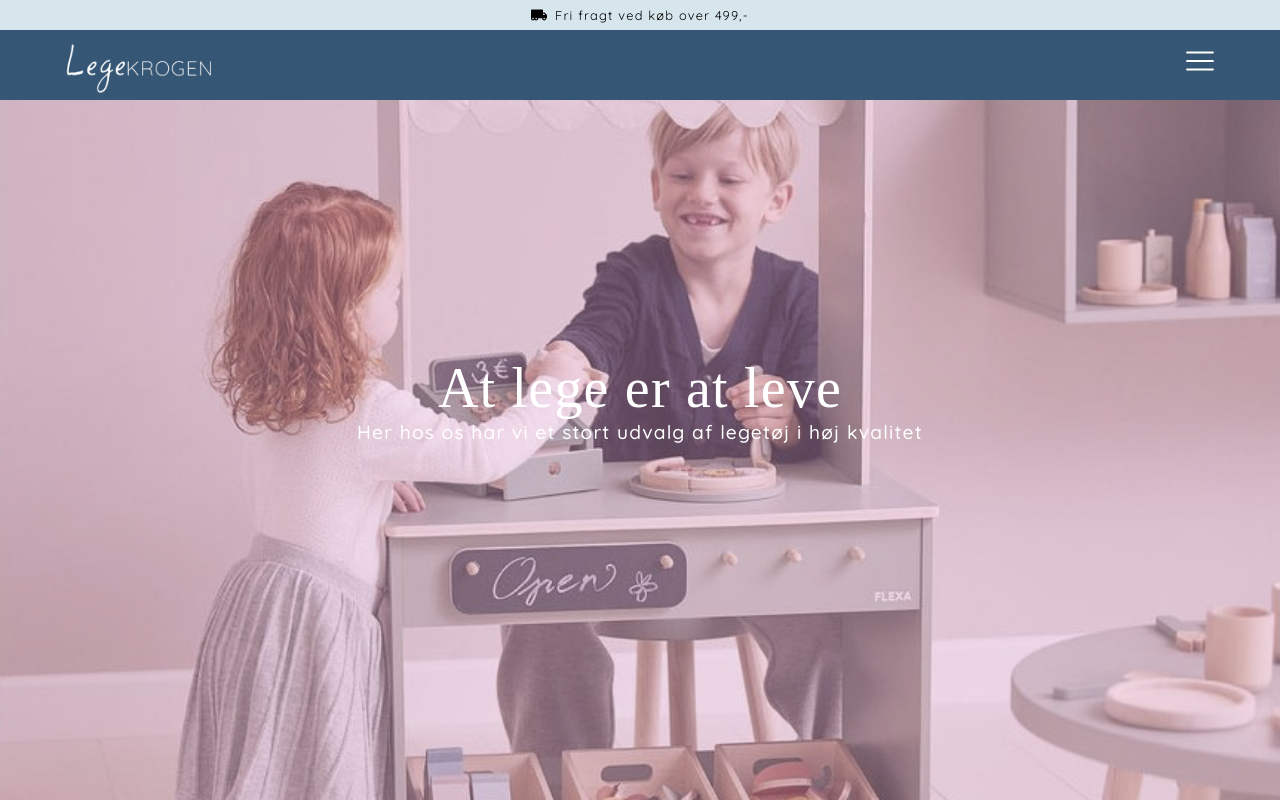
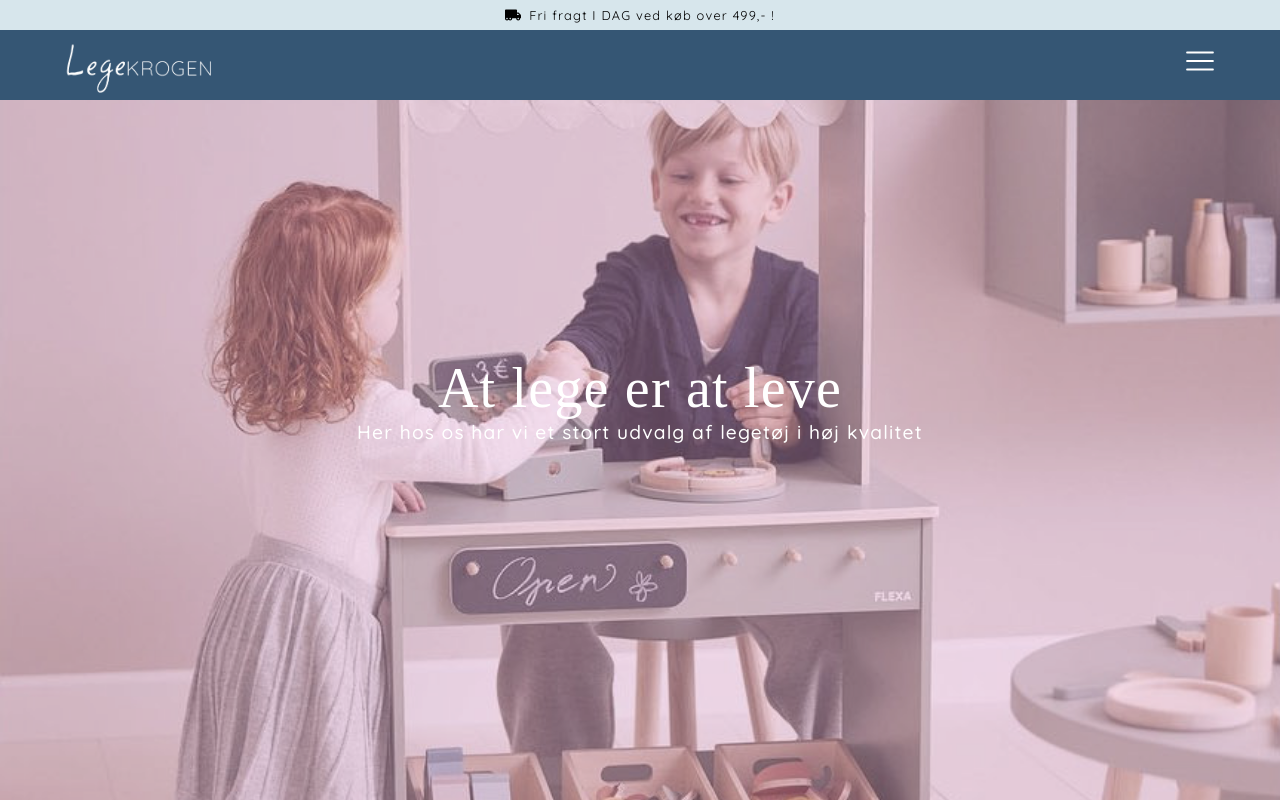
Before and after one commit to igotzedxd/legekrogen_semesteropg, a React (Vite) app: page / in a window 1280 px wide. Shown: the top 802 px of the page. Built offline with nearby package versions, Linux system fonts and the light colour scheme; no server answers; a web font is replaced by a local one.

Commit message:
Update DeliveryMessage.jsx

```diff
--- a/src/components/deliveryMessage/DeliveryMessage.jsx
+++ b/src/components/deliveryMessage/DeliveryMessage.jsx
@@ -2,10 +2,17 @@ import styles from "./deliveryMessage.module.css";
 import { FaTruckMoving } from "react-icons/fa";
 
 function DeliveryMessage() {
+  const currentHour = new Date().getHours();
+
+  const message =
+    currentHour >= 16
+      ? "Fri fragt I MORGEN ved køb over 499,- !"
+      : "Fri fragt I DAG ved køb over 499,- !";
+
   return (
     <div className={styles.container}>
       <FaTruckMoving />
-      <p>Fri fragt ved køb over 499,-</p>
+      <p>{message}</p>
     </div>
   );
 }
```
